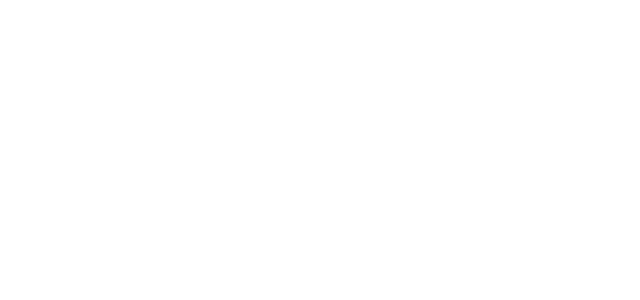
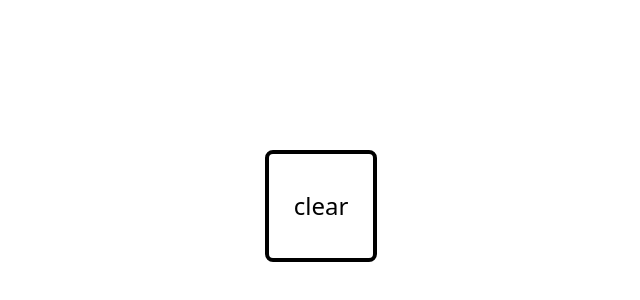
Before and after one commit to ObadaAbdAlkhaleq/airbnb-clone-react-next12, a Next.js app: page / in a window 1280 px wide. Shown: the part 194-494 px from the top of the page, without its empty margins (319-959 px from the left). Built offline with nearby package versions, Linux system fonts and the light colour scheme.

Commit message:
Update index.tsx

```diff
--- a/pages/index.tsx
+++ b/pages/index.tsx
@@ -1,15 +1,18 @@
 import type { NextPage } from 'next'
 import Head from 'next/head'
-import Image from 'next/image'
 
 const Home: NextPage = () => {
   return (
     <div className="flex min-h-screen flex-col items-center justify-center py-2">
       <Head>
-        <title>Create Next App</title>
+        <title>Senior Project</title>
         <link rel="icon" href="/favicon.ico" />
       </Head>
-
+      <main>
+        <div className="border-4 rounded-lg border-black w-28 flex justify-center h-28 items-center text-2xl">
+        <p>clear</p>
+        </div>
+      </main>
     </div>
   )
 }
```
